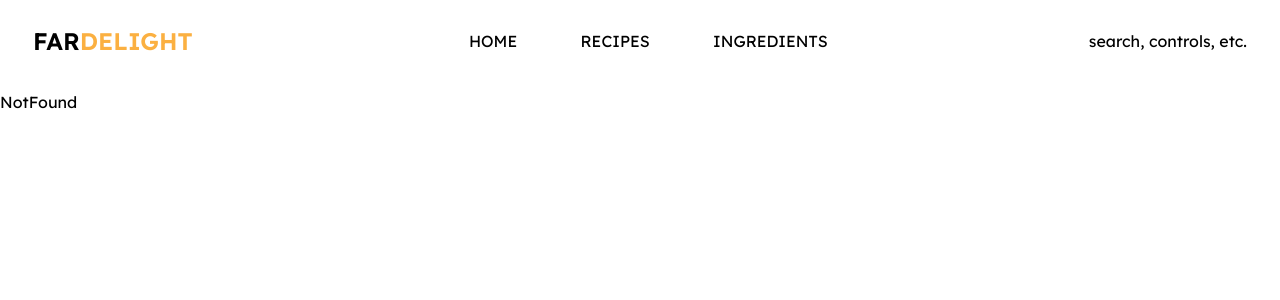
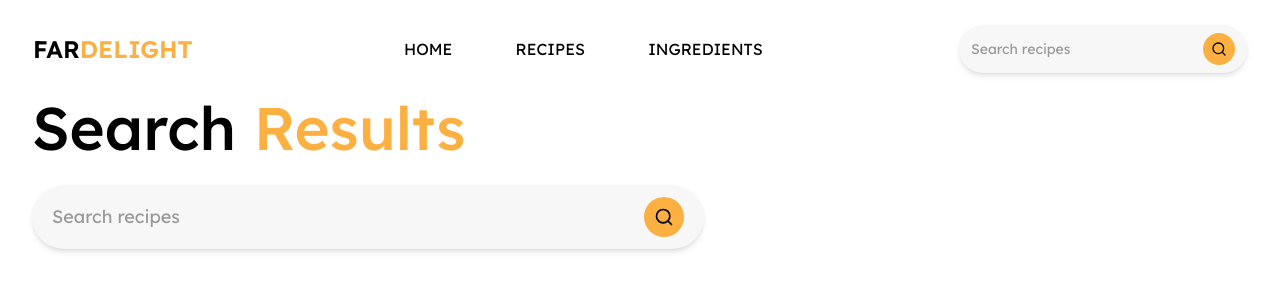
Before and after one commit to AFKYamy/react-fardelight, a React (Vite) app: page /search in a window 1280 px wide. Shown: the top 300 px of the page. Built offline with nearby package versions, Linux system fonts and the light colour scheme.

Commit message:
feat: added search functionality that searches for recipes

```diff
--- a/src/App.tsx
+++ b/src/App.tsx
@@ -7,6 +7,7 @@ import Home from "./pages/home/Home";
 import Recipes from "./pages/recipes/Recipes";
 import RecipeDetail from "./pages/recipes/recipeDetail/RecipeDetail";
 import Ingredients from "./pages/ingredients/Ingredients";
+import Search from "./pages/search/Search";
 import NotFound from "./pages/notFound/NotFound";
 
 // contexts
@@ -26,6 +27,7 @@ function App() {
                     <Route path="/recipes/:slug" element={<RecipeDetail />} />
                 </Route>
                 <Route path="/ingredients" element={<Ingredients />} />
+                <Route path="/search" element={<Search />} />
                 <Route path="/not-found" element={<NotFound />} />
                 <Route path="*" element={<NotFound />} />
             </Routes>
--- a/src/components/nav/NavControls.tsx
+++ b/src/components/nav/NavControls.tsx
@@ -1,7 +1,32 @@
+// hooks
+import { useSearchForm } from "@/hooks/useSearchForm";
+
+import { LuSearch } from "react-icons/lu";
+
 export default function NavControls() {
+    const { query, setQuery, handleSubmit } = useSearchForm();
+
     return (
-        <div>
-            search, controls, etc.
-        </div>
+        <form
+            className="flex w-full items-center gap-2 rounded-full bg-light-gray px-3 py-2 shadow-md sm:w-72"
+            role="search"
+            onSubmit={handleSubmit}
+        >
+            <input
+                className="min-w-0 flex-1 bg-transparent text-sm outline-none placeholder:text-gray"
+                type="search"
+                value={query}
+                placeholder="Search recipes"
+                aria-label="Search recipes"
+                onChange={(event) => setQuery(event.target.value)}
+            />
+            <button
+                className="flex h-8 w-8 shrink-0 items-center justify-center rounded-full bg-primary text-black hover:bg-neutral-950 hover:text-neutral-50"
+                type="submit"
+                aria-label="Search"
+            >
+                <LuSearch className="h-4 w-4" />
+            </button>
+        </form>
     )
 }
--- a/src/components/nav/Navbar.tsx
+++ b/src/components/nav/Navbar.tsx
@@ -60,7 +60,7 @@ export default function Navbar() {
                     </li>
                 </ul>
 
-                <div className="hidden md:block">
+                <div className="w-full sm:w-auto">
                     <NavControls />
                 </div>
             </nav>
--- /dev/null
+++ b/src/hooks/useSearchForm.tsx
@@ -0,0 +1,27 @@
+import { useState, type SyntheticEvent } from "react";
+import { useNavigate } from "react-router-dom";
+
+// lib
+import { buildSearchUrl, normalizeSearchQuery } from "@/lib/search";
+
+export function useSearchForm() {
+    const [query, setQuery] = useState("");
+    const navigate = useNavigate();
+
+    const handleSubmit = (event: SyntheticEvent<HTMLFormElement>) => {
+        event.preventDefault();
+
+        const trimmedQuery = normalizeSearchQuery(query);
+
+        if (!trimmedQuery) return;
+
+        navigate(buildSearchUrl(trimmedQuery));
+        setQuery("");
+    }
+
+    return {
+        query,
+        setQuery,
+        handleSubmit
+    }
+}
--- a/src/lib/recipes.ts
+++ b/src/lib/recipes.ts
@@ -1,7 +1,7 @@
 // data
 import { meals, drinks } from "@/data/recipes";
 
-const allRecipes = [
+export const allRecipes = [
     ...meals,
     ...drinks
 ];
@@ -22,3 +22,22 @@ export function selectRecipes(mode: string) {
             return allRecipes;
     }
 }
+
+export function searchRecipes(query: string) {
+    const normalizedQuery = query.trim().toLowerCase();
+
+    if (!normalizedQuery) return [];
+
+    return allRecipes.filter((rec) => {
+        const searchableText = [
+            rec.name,
+            rec.type,
+            rec.description,
+            rec.crafting.source,
+            ...rec.ingredients.map((ing) => ing.name),
+            ...(rec.effects?.map((eff) => eff.name) ?? []),
+        ].join(" ").toLowerCase();
+
+        return searchableText.includes(normalizedQuery);
+    });
+}
--- /dev/null
+++ b/src/lib/search.ts
@@ -0,0 +1,7 @@
+export function normalizeSearchQuery(query: string): string {
+    return query.trim();
+}
+
+export function buildSearchUrl(query: string): string {
+    return `/search?q=${encodeURIComponent(query)}`;
+}
--- a/src/pages/recipes/cards/Card.tsx
+++ b/src/pages/recipes/cards/Card.tsx
@@ -5,6 +5,7 @@ import type { FoodType } from "@/types/recipes/foods";
 
 type CardProps = {
     rec: FoodType;
+    label?: string;
 }
 
 const typeBgMap: Record<string, string> = {
@@ -16,9 +17,14 @@ const typeBgMap: Record<string, string> = {
     "finger-foods": "bg-finger-foods",
 };
 
-export default function Card({ rec }: CardProps) {
+export default function Card({ rec, label }: CardProps) {
     return (
         <div className="flex h-full w-full max-w-[30rem] flex-col gap-5 rounded-xl bg-light-gray p-5 shadow-md sm:p-6 lg:p-7">
+            {label && (
+                <span className="w-max rounded-full bg-secondary px-3 py-1 text-sm font-semibold text-primary">
+                    {label}
+                </span>
+            )}
             <Link to={`/recipes/${rec.slug}`} onClick={() => window.scrollTo(0,0)}>
                 <h2 className="text-2xl font-medium leading-tight ease-in-out duration-200 hover:opacity-60 sm:text-3xl lg:text-4xl">{rec.name}</h2>
             </Link>
--- /dev/null
+++ b/src/pages/search/Search.tsx
@@ -0,0 +1,93 @@
+import { useEffect, useMemo, useState } from "react";
+import { useNavigate, useSearchParams } from "react-router-dom";
+import { LuSearch } from "react-icons/lu";
+
+import type { FormEvent } from "react";
+
+// components
+import Navbar from "@/components/nav/Navbar";
+import Card from "@/pages/recipes/cards/Card";
+
+// lib
+import { searchRecipes } from "@/lib/recipes";
+
+export default function Search() {
+    const [searchParams] = useSearchParams();
+    const navigate = useNavigate();
+    const query = searchParams.get("q") ?? "";
+    const [inputValue, setInputValue] = useState(query);
+
+    const results = useMemo(() => searchRecipes(query), [query]);
+
+    useEffect(() => {
+        setInputValue(query);
+    }, [query]);
+
+    const handleSubmit = (event: FormEvent<HTMLFormElement>) => {
+        event.preventDefault();
+
+        const trimmedQuery = inputValue.trim();
+
+        if (!trimmedQuery) return;
+
+        navigate(`/search?q=${encodeURIComponent(trimmedQuery)}`);
+    }
+
+    return (
+        <>
+            <Navbar />
+            <main className="mx-auto my-15 flex flex-col gap-10 container">
+                <section className="flex flex-col gap-5">
+                    <h1 className="font-medium">
+                        Search <span className="text-primary">Results</span>
+                    </h1>
+                    <form
+                        className="flex w-full max-w-2xl items-center gap-3 rounded-full bg-light-gray px-5 py-3 shadow-md"
+                        role="search"
+                        onSubmit={handleSubmit}
+                    >
+                        <input
+                            className="min-w-0 flex-1 bg-transparent text-base outline-none placeholder:text-gray sm:text-lg"
+                            type="search"
+                            value={inputValue}
+                            placeholder="Search recipes"
+                            aria-label="Search recipes"
+                            onChange={(event) => setInputValue(event.target.value)}
+                        />
+                        <button
+                            className="flex h-10 w-10 shrink-0 items-center justify-center rounded-full bg-primary text-black hover:bg-neutral-950 hover:text-neutral-50"
+                            type="submit"
+                            aria-label="Search"
+                        >
+                            <LuSearch className="h-5 w-5" />
+                        </button>
+                    </form>
+                </section>
+
+                {query && (
+                    <p className="text-lg text-dark-gray">
+                        {results.length} {results.length === 1 ? "result" : "results"} for <span className="font-semibold text-black">"{query}"</span>
+                    </p>
+                )}
+
+                {query && results.length > 0 && (
+                    <section className="grid grid-cols-1 items-stretch justify-items-center gap-7 sm:grid-cols-2 lg:grid-cols-3">
+                        {results.map((rec) => (
+                            <Card
+                                key={rec.id}
+                                rec={rec}
+                                label="Recipe"
+                            />
+                        ))}
+                    </section>
+                )}
+
+                {query && results.length === 0 && (
+                    <p className="rounded-xl bg-light-gray p-7 text-dark-gray shadow-md">
+                        No recipes found.
+                    </p>
+                )}
+            </main>
+        </>
+    )
+}
```
